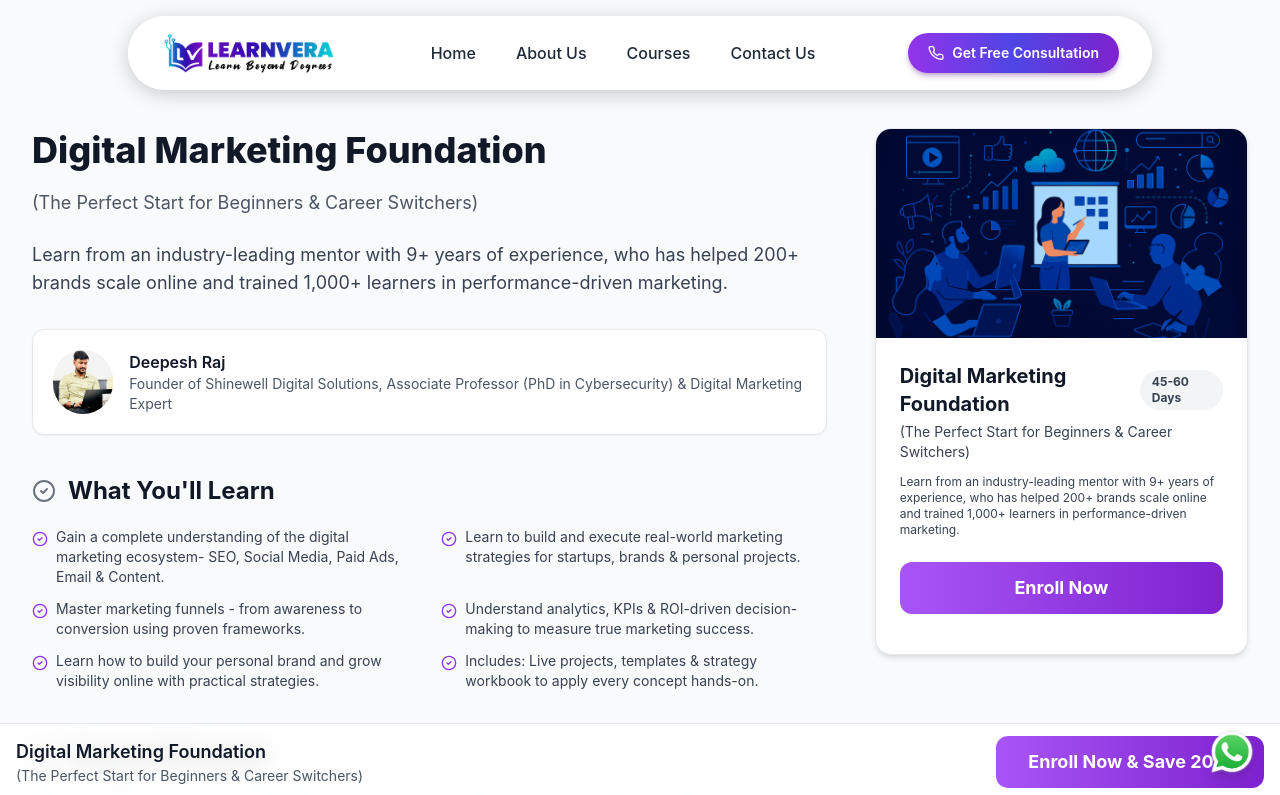
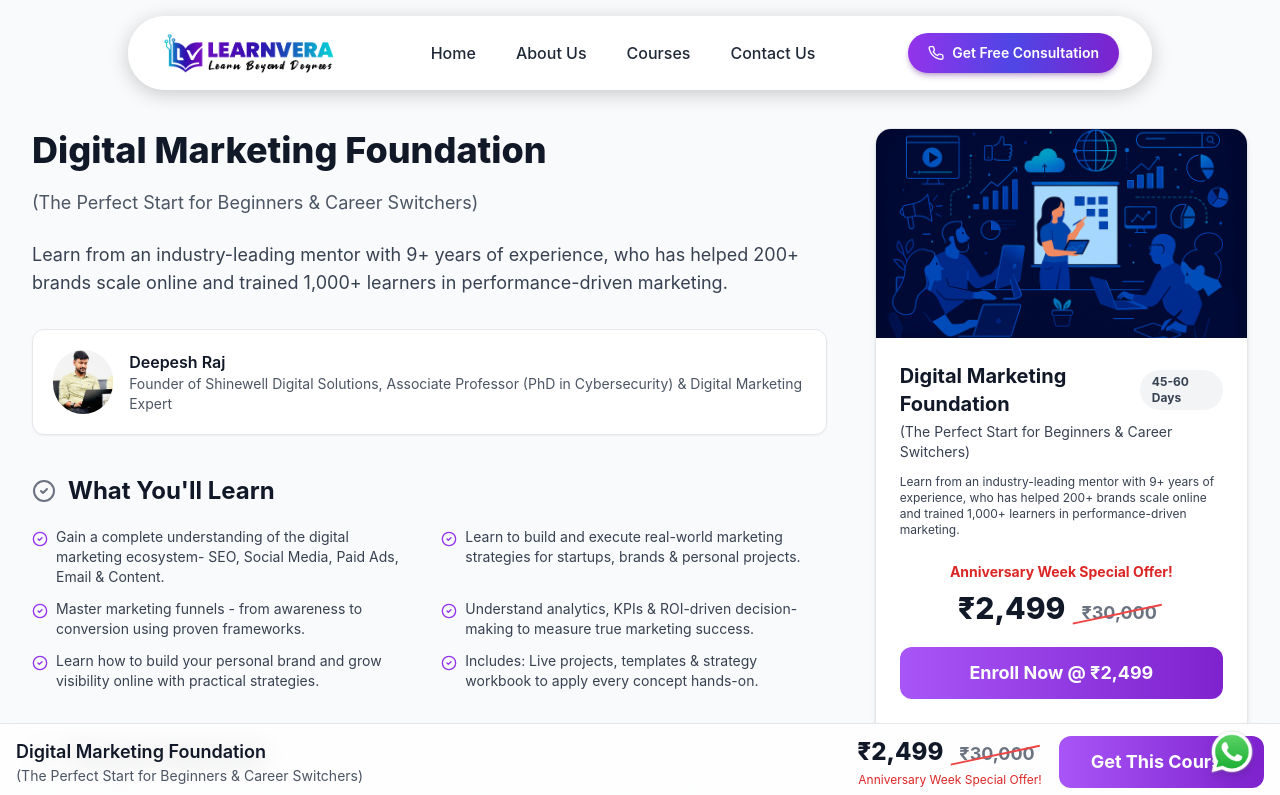
Before and after one commit to rahoolsingh/shinewell-learnvera-learning-portal, a React (Vite) app: page /course-details/1 in a window 1280 px wide. Shown: the top 795 px of the page. Built offline with nearby package versions, Linux system fonts and the light colour scheme.

Commit message:
Refactor code structure for improved readability and maintainability

```diff
--- a/src/components/Courses.tsx
+++ b/src/components/Courses.tsx
@@ -10,7 +10,7 @@
 import { motion, AnimatePresence } from "framer-motion";
 import courseData from "../data/courses.js";
 
-// --- THEME COLORS ---
+// --- THEME COLORS (Unchanged) ---
 const colorPalettes = {
     purple: {
         border: "border-purple-200",
@@ -50,7 +50,7 @@
     },
 };
 
-// --- BADGE COLOR MAP ---
+// --- BADGE COLOR MAP (Unchanged) ---
 const badgeColors = {
     pink: {
         bg: "bg-pink-100",
@@ -84,27 +84,29 @@
     },
 };
 
-// --- ICON MAP ---
+// --- ICON MAP (Unchanged) ---
 const iconMap = {
     upchart: TrendingUp,
     flame: Flame,
     sparkles: Sparkles,
 };
 
-// --- STAR RATING ---
+// --- STAR RATING (Unchanged) ---
 const StarRating = ({ rating }) => (
     <div className="flex items-center gap-0.5">
         {[...Array(5)].map((_, i) => (
             <Star
                 key={i}
-        className={`w-4 h-4 ${i < rating ? "text-yellow-400" : "text-gray-300"}`}
+                className={`w-4 h-4 ${
+                    i < rating ? "text-yellow-400" : "text-gray-300"
+                }`}
                 fill={i < rating ? "currentColor" : "none"}
             />
         ))}
     </div>
 );
 
-// --- COLLAPSIBLE CONTENT ---
+// --- COLLAPSIBLE CONTENT (Unchanged) ---
 const CollapsibleContent = ({ course, palette }) => (
     <>
         <hr className="my-4 border-gray-200" />
@@ -114,10 +116,14 @@
 
         {course?.deliverables && (
             <div className="space-y-2 mb-6">
-        <h3 className="text-sm font-semibold text-gray-800">What You'll Learn</h3>
+                <h3 className="text-sm font-semibold text-gray-800">
+                    What You'll Learn
+                </h3>
                 {course.deliverables.map((item) => (
                     <div key={item} className="flex items-start gap-2">
-            <CheckCircle2 className={`w-4 h-4 ${palette.check} flex-shrink-0 mt-0.5`} />
+                        <CheckCircle2
+                            className={`w-4 h-4 ${palette.check} flex-shrink-0 mt-0.5`}
+                        />
                         <span className="text-xs text-gray-700">{item}</span>
                     </div>
                 ))}
@@ -126,10 +132,14 @@
 
         {course?.outcomes && (
             <div className="space-y-2 mb-6">
-        <h3 className="text-sm font-semibold text-gray-800">Course Outcomes</h3>
+                <h3 className="text-sm font-semibold text-gray-800">
+                    Course Outcomes
+                </h3>
                 {course.outcomes.map((item) => (
                     <div key={item} className="flex items-start gap-2">
-            <CheckCircle2 className={`w-4 h-4 ${palette.check} flex-shrink-0 mt-0.5`} />
+                        <CheckCircle2
+                            className={`w-4 h-4 ${palette.check} flex-shrink-0 mt-0.5`}
+                        />
                         <span className="text-xs text-gray-700">{item}</span>
                     </div>
                 ))}
@@ -138,7 +148,7 @@
     </>
 );
 
-// --- COURSE CARD ---
+// --- *** MODIFIED: CourseCard Component *** ---
 const CourseCard = ({ course }) => {
     const palette = colorPalettes[course.theme] || colorPalettes.blue;
     const [isExpanded, setIsExpanded] = useState(false);
@@ -151,19 +161,23 @@
         <div
             className={`flex flex-col bg-white rounded-2xl shadow-lg border-2 ${palette.border} hover:border-dashed overflow-hidden transition-all duration-300 relative`}
         >
-      {/* BADGE */}
+            {/* BADGE (Unchanged) */}
             {badge && (
                 <div
                     className={`absolute top-3 left-3 z-10 flex items-center gap-1 px-3 py-1 rounded-full border ${badgeColor.bg} ${badgeColor.border}`}
                 >
-          {BadgeIcon && <BadgeIcon className={`w-4 h-4 ${badgeColor.icon}`} />}
-          <span className={`text-xs font-semibold uppercase ${badgeColor.text}`}>
+                    {BadgeIcon && (
+                        <BadgeIcon className={`w-4 h-4 ${badgeColor.icon}`} />
+                    )}
+                    <span
+                        className={`text-xs font-semibold uppercase ${badgeColor.text}`}
+                    >
                         {badge.label}
                     </span>
                 </div>
             )}
 
-      {/* IMAGE */}
+            {/* IMAGE (Unchanged) */}
             <div className="relative p-2">
                 <img
                     src={course.image}
@@ -179,12 +193,16 @@
                 )}
             </div>
 
-      {/* CONTENT */}
+            {/* CONTENT (Unchanged) */}
             <div className="p-6 flex flex-col flex-grow">
-        <h2 className="text-xl font-bold text-gray-900">{course.headline}</h2>
+                <h2 className="text-xl font-bold text-gray-900">
+                    {course.headline}
+                </h2>
 
                 <div className="pt-2">
-          <p className="text-xs lg:text-sm text-gray-500">{course.subheadline}</p>
+                    <p className="text-xs lg:text-sm text-gray-500">
+                        {course.subheadline}
+                    </p>
 
                     {course?.rating && (
                         <div className="flex items-center gap-2 text-xs my-2 text-gray-700">
@@ -206,7 +224,7 @@
                     )}
                 </div>
 
-        {/* --- MOBILE COLLAPSE --- */}
+                {/* --- MOBILE COLLAPSE (Unchanged) --- */}
                 <div className="lg:hidden text-center relative">
                     <AnimatePresence>
                         {!isExpanded && (
@@ -222,8 +240,12 @@
 
                     <button
                         onClick={() => setIsExpanded(!isExpanded)}
-            className={`inline-flex items-center gap-1.5 text-xs font-medium ${palette.tagText} ${
-              !isExpanded ? "shadow-md bg-white -mt-3" : "shadow-none mt-2"
+                        className={`inline-flex items-center gap-1.5 text-xs font-medium ${
+                            palette.tagText
+                        } ${
+                            !isExpanded
+                                ? "shadow-md bg-white -mt-3"
+                                : "shadow-none mt-2"
                         } relative px-4 py-1.5 rounded-full transition-all duration-300`}
                         aria-expanded={isExpanded}
                         aria-controls={contentId}
@@ -237,7 +259,7 @@
                     </button>
                 </div>
 
-        {/* COLLAPSIBLE CONTENT (MOBILE) */}
+                {/* COLLAPSIBLE CONTENT (MOBILE) (Unchanged) */}
                 <AnimatePresence>
                     {isExpanded && (
                         <motion.div
@@ -249,22 +271,66 @@
                             transition={{ duration: 0.3, ease: "easeInOut" }}
                             className="overflow-hidden lg:hidden"
                         >
-              <CollapsibleContent course={course} palette={palette} />
+                            <CollapsibleContent
+                                course={course}
+                                palette={palette}
+                            />
                         </motion.div>
                     )}
                 </AnimatePresence>
 
-        {/* STATIC CONTENT (DESKTOP) */}
+                {/* STATIC CONTENT (DESKTOP) (Unchanged) */}
                 <div className="hidden lg:block">
                     <CollapsibleContent course={course} palette={palette} />
                 </div>
 
-        {/* FOOTER BUTTON */}
-        <div className="mt-auto pt-4">
+                {/* --- *** MODIFIED: FOOTER/OFFER SECTION *** --- */}
+                <div className="mt-auto relativ border -m-2 px-4 py-2 rounded-2xl bg-gray-50">
+                    {/* Offer Banner  */}
+                    <motion.p
+                        className="text-center text-sm font-bold text-red-600 mb-3"
+                        initial={{ opacity: 0, y: -10 }}
+                        animate={{ opacity: 1, y: 0 }}
+                        transition={{ duration: 0.5 }}
+                    >
+                        Anniversary Week Special Offer!
+                    </motion.p>
+
+                    {/* New Price Display Component */}
+
+                    <div className="flex justify-center items-center mb-5">
+                        {/* Prices */}
+                        <div className="flex items-baseline gap-2 justify-center">
+                            <span className="text-3xl font-extrabold text-gray-900">
+                                {course.discountedPrice}
+                            </span>
+                            <span className="text-lg font-bold text-gray-500 relative px-2">
+                                {course.mrp}
+                                <span className="absolute inset-0 top-1/2 border-t-4 border-red-500 transform -rotate-12"></span>
+                            </span>
+                        </div>
+                    </div>
+
+                    {/* Enroll Button (Unchanged) */}
                     <div className="relative group w-full">
+                        {/* offer banner flash */}
+                        <motion.p
+                            className="inline-block bg-red-500 text-white text-xs px-2 py-0.5 rounded-full absolute -top-3 left-3 z-10"
+                            initial={{ scale: 0.8, opacity: 0 }}
+                            animate={{ scale: 1, opacity: 1 }}
+                            transition={{
+                                duration: 0.3,
+                                yoyo: Infinity,
+                                ease: "easeInOut",
+                            }}
+                        >
+                            OFFER
+                        </motion.p>
                         <div className="absolute -inset-[2px] bg-gradient-to-r from-pink-500 via-purple-500 to-cyan-500 rounded-xl blur-sm opacity-70 group-hover:opacity-100 animate-borderFlow"></div>
                         <a
-              href={`course-details/${course.id}?q=${course.headline
+                            href={`course-details/${
+                                course.id
+                            }?q=${course.headline
                                 ?.toLowerCase()
                                 .replace(/\s+/g, "-")}`}
                             target="_blank"
@@ -293,12 +359,12 @@
     );
 };
 
-// --- MAIN COMPONENT ---
+// --- MAIN COMPONENT (Unchanged) ---
 export default function CompleteDigitalMarketingCourses() {
     return (
         <section className="py-16 md:py-24 bg-gray-50">
             <div className="container mx-auto px-4 sm:px-6 lg:px-8">
-        {/* Header */}
+                {/* Header (Unchanged) */}
                 <div className="flex items-center gap-2 mb-3">
                     <svg
                         xmlns="http://www.w3.org/2000/svg"
@@ -326,7 +392,9 @@
                         />
                         <circle cx="12" cy="12" r="2" fill="currentColor" />
                     </svg>
-          <span className="text-sm font-medium text-red-600">LIVE CLASSES</span>
+                    <span className="text-sm font-medium text-red-600">
+                        LIVE CLASSES
+                    </span>
                 </div>
 
                 <h1
@@ -337,7 +405,7 @@
                     <span className="text-blue-600 relative">Courses</span>
                 </h1>
 
-        {/* Course Grid */}
+                {/* Course Grid (Unchanged) */}
                 <div className="grid grid-cols-1 md:grid-cols-2 lg:grid-cols-4 gap-8">
                     {courseData.map((course) => (
                         <CourseCard key={course.id} course={course} />
--- a/src/pages/CourseDetails.tsx
+++ b/src/pages/CourseDetails.tsx
@@ -7,6 +7,7 @@
 } from "lucide-react";
 import { useParams } from "react-router";
 import courseData from "../data/courses.js";
+// Removed framer-motion import
 
 const colorPalettes = {
     purple: {
@@ -48,7 +49,6 @@
 const DetailSection = ({ title, icon, children }) => (
     <div className="mb-12">
         <div className="flex items-center gap-3 mb-5">
-            {/* Added a text-gray-500 wrapper for the icon */}
             {icon && <div className="text-gray-500">{icon}</div>}
             <h2 className="text-2xl font-bold text-gray-900">{title}</h2>
         </div>
@@ -75,14 +75,13 @@
         before:skew-x-[-25deg]
         `}
         >
-            {/* Wrap text in a span to keep it above the 'before' pseudo-element */}
             <span className="relative z-10">{text}</span>
         </button>
     </a>
 );
 
 export default function CourseDetailsPage() {
-    const { id } = useParams(); // Destructured id
+    const { id } = useParams();
     const course = courseData.find((c) => c.id === Number(id));
     if (!course)
         return (
@@ -99,6 +98,7 @@
                 <div className="grid grid-cols-1 lg:grid-cols-3 gap-12">
                     {/* --- Left Content --- */}
                     <div className="lg:col-span-2">
+                        {/* ... (Left content remains unchanged) ... */}
                         <div className="mb-8">
                             {course?.category && (
                                 <span
@@ -126,7 +126,6 @@
                             )}
                         </div>
 
-                        {/* Instructor */}
                         {course?.instructor && (
                             <div className="flex items-center gap-4 p-5 rounded-xl border bg-white mb-10 shadow-sm">
                                 <img
@@ -145,8 +144,6 @@
                             </div>
                         )}
 
-                        {/* --- FIXED SECTIONS --- */}
-                        {/* Sections - What You'll Learn */}
                         <DetailSection
                             title="What You'll Learn"
                             icon={<CheckCircle2 className="w-6 h-6" />}
@@ -221,7 +218,6 @@
                                 </ul>
                             </DetailSection>
                         )}
-                        {/* --- END OF FIXED SECTIONS --- */}
 
                         <hr className="my-3" />
 
@@ -282,14 +278,34 @@
                                 <p className="text-gray-700 mb-6 text-xs">
                                     {course?.description}
                                 </p>
+
+                                {/* === NEW INTEGRATED UI === */}
+                                <div className="mb-5 text-center">
+                                    <p className="text-sm font-bold text-red-600 mb-2">
+                                        Anniversary Week Special Offer!
+                                    </p>
+                                    <div className="flex items-baseline gap-2 justify-center">
+                                        <span className="text-3xl font-extrabold text-gray-900">
+                                            {course.discountedPrice}
+                                        </span>
+                                        <span className="text-lg font-bold text-gray-500 relative px-2">
+                                            {course.mrp}
+                                            {/* Strikethrough line */}
+                                            <span className="absolute inset-0 top-1/2 border-t-2 border-red-500 transform -rotate-12"></span>
+                                        </span>
+                                    </div>
+                                </div>
+
+                                {/* === RE-USING EXISTING BUTTON COMPONENT === */}
                                 <EnrollButton
                                     palette={palette}
-                                    text="Enroll Now"
+                                    text={`Enroll Now @ ${course.discountedPrice}`}
                                     enrollmentUrl={course.enrollmentUrl}
                                 />
                                 <p className="text-center text-xs text-gray-400 mt-4">
                                     {course?.availability}
                                 </p>
+                                {/* === END OF UPDATED SECTION === */}
                             </div>
                         </div>
                     </div>
@@ -310,10 +326,26 @@
                             {course.subheadline}
                         </p>
                     </div>
-                    <div className="w-full sm:w-auto">
+
+                    <div className="w-full sm:w-auto flex flex-col sm:flex-row items-center gap-4">
+                        <div>
+                        <div className="flex items-baseline gap-2 justify-center mb-1">
+                            <span className="text-2xl font-extrabold text-gray-900">
+                                {course.discountedPrice}
+                            </span>
+                            <span className="text-lg font-bold text-gray-500 relative px-2">
+                                {course.mrp}
+                                {/* Strikethrough line */}
+                                <span className="absolute inset-0 top-1/2 border-t-2 border-red-500 transform -rotate-12"></span>
+                            </span>
+                        </div>
+                        <p className="text-xs text-red-600 text-center">
+                            Anniversary Week Special Offer!
+                        </p>
+                    </div>
                         <EnrollButton
                             palette={palette}
-                            text="Enroll Now & Save 20%"
+                            text="Get This Course"
                             enrollmentUrl={course.enrollmentUrl}
                         />
                     </div>
```
Also changed, not shown: src/components/Hero.tsx (+4 -3 lines), src/data/courses.js (+11 -1 lines), src/assets/ph/aniversary-offer.png (added). Lines whose indentation alone changed are shown as unchanged.
